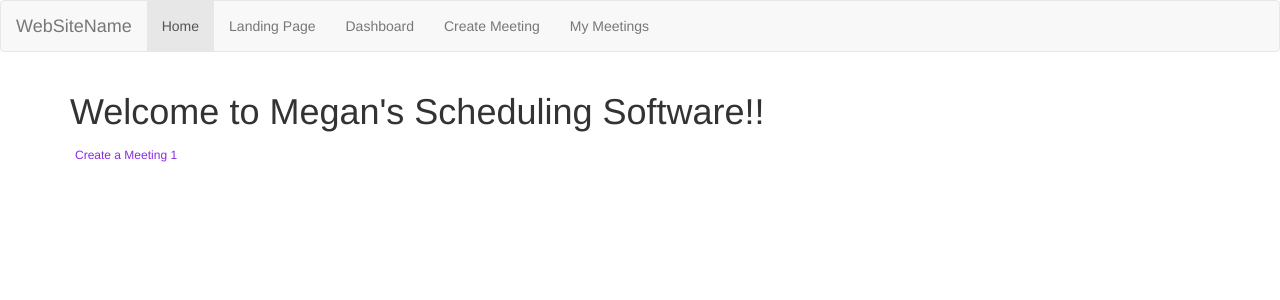
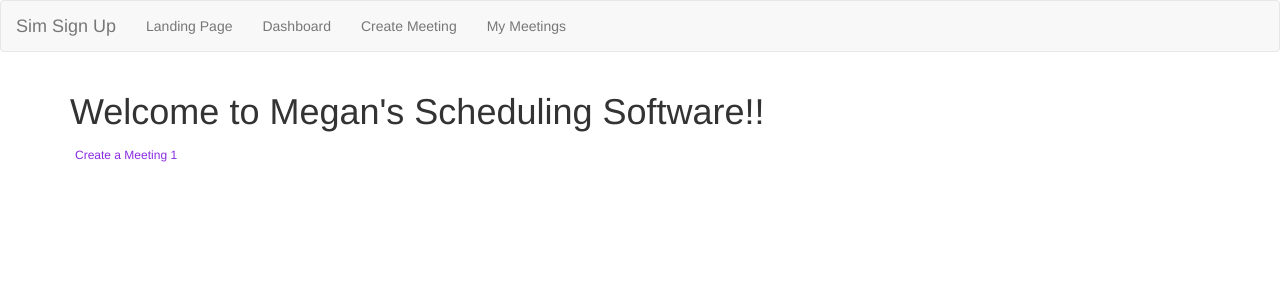
Before and after one commit to megkern/SchedulingSoftware, a PHP site: page / in a window 1280 px wide. Shown: the top 300 px of the page. Run offline with PHP 8.4, Linux system fonts and the light colour scheme.

Commit message:
change website address

```diff
--- a/nav_bar.php
+++ b/nav_bar.php
@@ -9,10 +9,9 @@ navigation bar
 <nav class="navbar navbar-default">
   <div class="container-fluid">
     <div class="navbar-header">
-      <a class="navbar-brand" href="#">WebSiteName</a>
+      <a class="navbar-brand" href="https://simsignup.com">Sim Sign Up</a>
     </div>
     <ul class="nav navbar-nav">
-      <li class="active"><a href="#">Home</a></li>
       <li><a href="index.php?current_page=landing_page">Landing Page</a></li>
       <li><a href="index.php?current_page=dashboard_page">Dashboard</a></li>
       <li><a href="index.php?current_page=create_meeting_page">Create Meeting</a></li>
```
